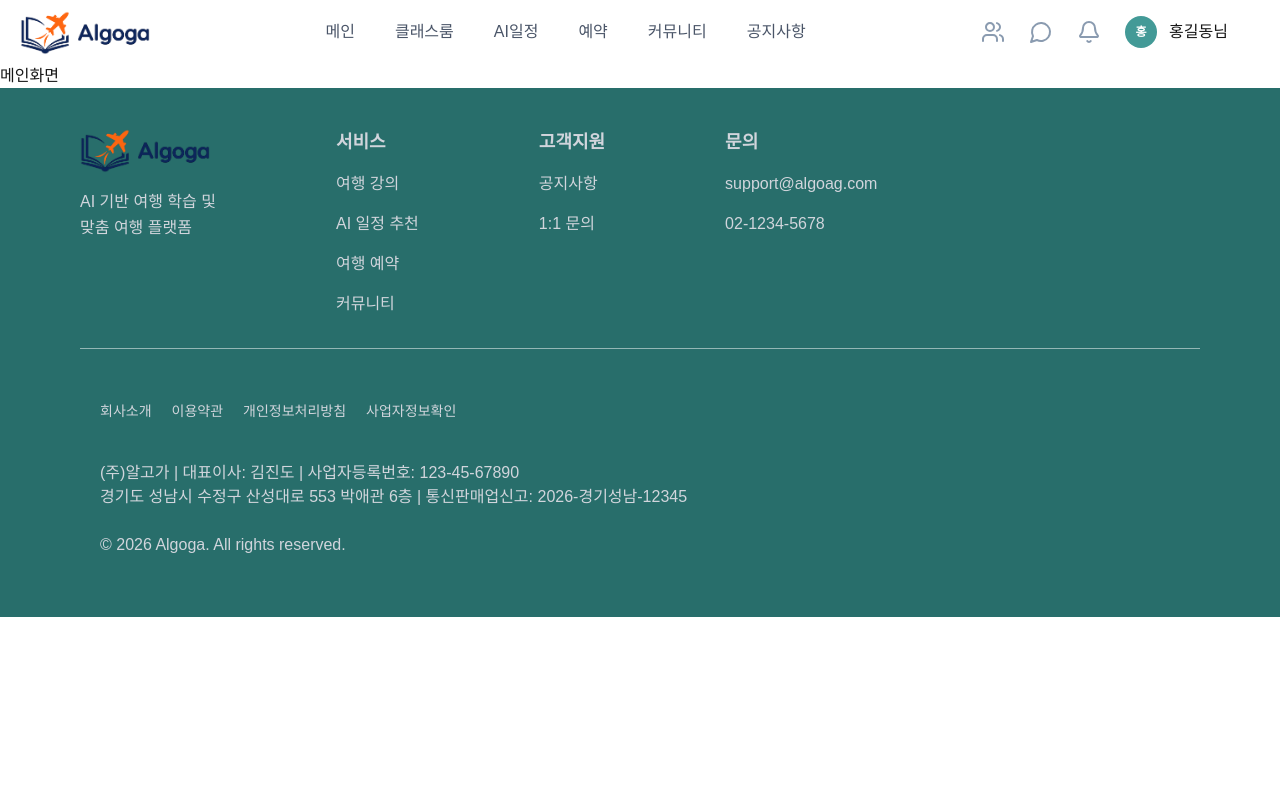
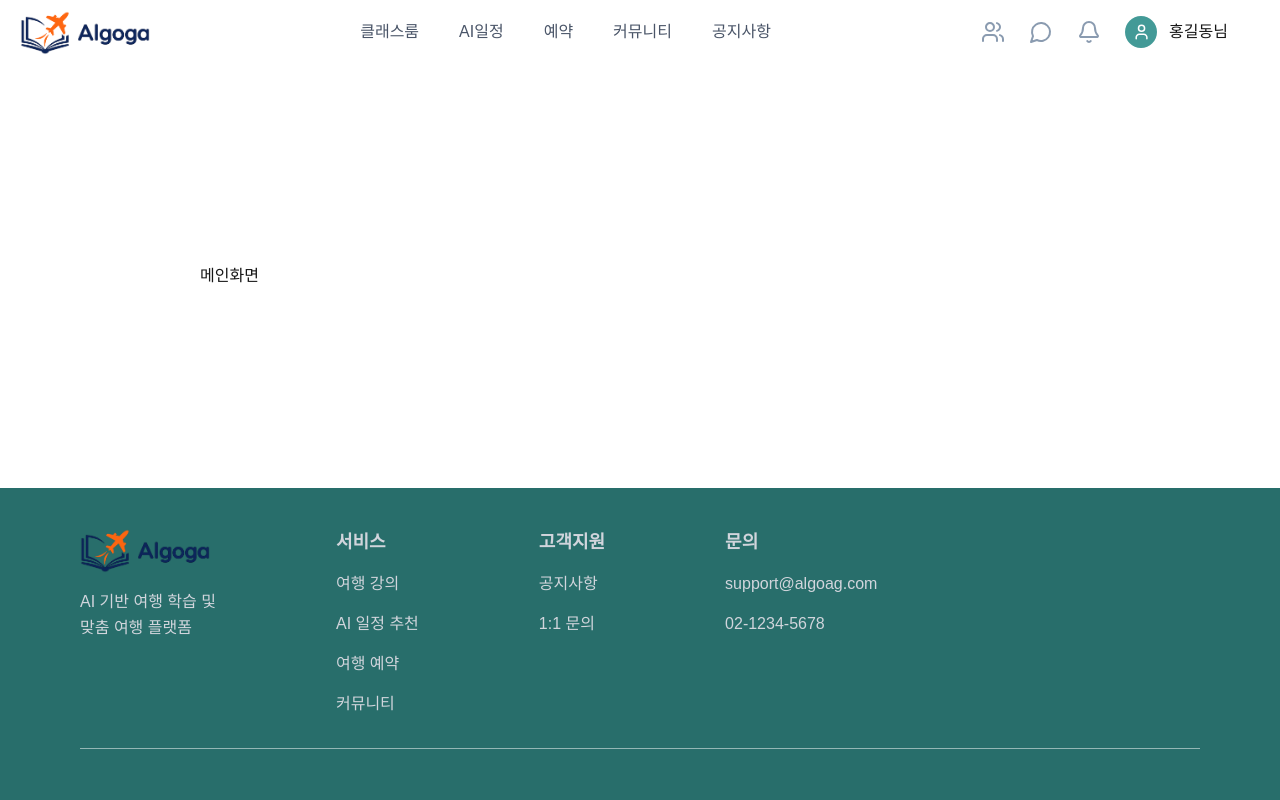
Before and after one commit to kid-mily/Algoga-frontend, a Next.js app: page / in a window 1280 px wide. Shown: the top 800 px of the page. Built offline with nearby package versions, Linux system fonts and the light colour scheme.

Commit message:
[Feature]헤더, 풋터 제작#5

```diff
--- a/src/app/layout.tsx
+++ b/src/app/layout.tsx
@@ -1,4 +1,6 @@
+import Header from "@/features/common/Header";
 import "./globals.css";
+import Footer from "@/features/common/Footer";
 
 export default function RootLayout({
   children,
@@ -7,7 +9,11 @@ export default function RootLayout({
 }>) {
   return (
     <html lang="en">
-      <body>{children}</body>
+      <body>
+        <Header/>
+        {children}
+        <Footer/>
+      </body>
     </html>
   );
 }
--- a/src/app/page.tsx
+++ b/src/app/page.tsx
@@ -1,12 +1,7 @@
-import Footer from "@/features/common/Footer";
-import Header from "@/features/common/Header";
-
 export default function Home() {
   return (
     <>
-    <Header/>
-      <div>메인화면</div>
-    <Footer/>
+      <div className="p-50">메인화면</div>
     </>
   );
 }
--- a/src/features/common/Footer.tsx
+++ b/src/features/common/Footer.tsx
@@ -1,5 +1,3 @@
-'use client'
-
 export default function Footer() {
     return (
         <footer className="bg-[#286E6B] text-gray-300">
@@ -15,17 +13,17 @@ export default function Footer() {
             {/* 서비스 */}
             <div className="flex flex-col gap-4">
                 <p className="font-bold text-lg">서비스</p>
-                <p className="cursor-pointer hover:text-white">여행 강의</p>
-                <p className="cursor-pointer hover:text-white">AI 일정 추천</p>
-                <p className="cursor-pointer hover:text-white">여행 예약</p>
-                <p className="cursor-pointer hover:text-white">커뮤니티</p>
+                <p>여행 강의</p>
+                <p>AI 일정 추천</p>
+                <p>여행 예약</p>
+                <p>커뮤니티</p>
             </div>
 
             {/* 고객지원 */}
             <div className="flex flex-col gap-4">
                 <p className="font-bold text-lg">고객지원</p>
-                <p className="cursor-pointer hover:text-white">공지사항</p>
-                <p className="cursor-pointer hover:text-white">1:1 문의</p>
+                <p>공지사항</p>
+                <p>1:1 문의</p>
             </div>
 
             {/* 문의 */}
--- a/src/features/common/Header.tsx
+++ b/src/features/common/Header.tsx
@@ -1,60 +1,16 @@
-'use client'
-
-import { useState } from "react"
+import Link from "next/link";
+import Navbar from "./Navbar";
+import Profile from "./Profile";
 
 export default function Header() {
 
-    // 임시 테스트용
-    const [user, setUser] = useState({
-        name: '홍길동',
-        lastName: '홍',
-        isLogin: true
-    })
-
-    // 드롭다운 메뉴 열림/닫힘 상태 관리
-    const [isOpen, setIsOpen] = useState(false);
-
     return (
         <header className="bg-white w-full h-16 flex items-center justify-between px-5">
-            <img src="/images/알고가_로고.png" alt="로고" className="w-[130px] h-[45px] cursor-pointer"/>
-            <nav className="flex gap-10 items-center">
-                <p className="text-[#4A5568] font-medium cursor-pointer hover:text-[#286E6B]">메인</p>
-                <p className="text-[#4A5568] font-medium cursor-pointer hover:text-[#286E6B]">클래스룸</p>
-                <p className="text-[#4A5568] font-medium cursor-pointer hover:text-[#286E6B]">AI일정</p>
-                <p className="text-[#4A5568] font-medium cursor-pointer hover:text-[#286E6B]">예약</p>
-                <p className="text-[#4A5568] font-medium cursor-pointer hover:text-[#286E6B]">커뮤니티</p>
-                <p className="text-[#4A5568] font-medium cursor-pointer hover:text-[#286E6B]">공지사항</p>
-            </nav>
-
-            <div className="flex gap-6 items-center pr-5">
-                <img src="/images/FriendIcon.svg" alt="친구" className="w-6 h-6 cursor-pointer" />
-                <img src="/images/ChatIcon.svg" alt="채팅" className="w-6 h-6 cursor-pointer" />
-                <img src="/images/NoticeIcon.svg" alt="알림" className="w-6 h-6 cursor-pointer" />
-
-                {user.isLogin ? (
-                    <div className="relative">
-                        <div
-                            className="flex items-center cursor-pointer"
-                            onClick={() => setIsOpen(!isOpen)}>
-                                <div className="w-8 h-8 bg-[#439A97] rounded-full flex items-center justify-center text-xs font-bold text-white">
-                                    {user.lastName}
-                                </div>
-                            <p className="mx-3">{user.name}님</p>
-                        </div>
-
-                        {isOpen && (
-                            // z-10을 추가해서 메뉴가 다른 컨텐츠 밑으로 숨지 않게 함
-                            <div className="absolute right-0 top-10 w-40 bg-white border rounded-lg shadow-lg p-3 flex flex-col gap-3 z-10">
-                                <p className="cursor-pointer hover:text-[#286E6B]">마이페이지</p>
-                                <hr />
-                                <p className="cursor-pointer hover:text-red-500">로그아웃</p>
-                            </div>
-                        )}
-                    </div>
-                ) : (
-                    <p className="text-[#4A5568] font-medium cursor-pointer hover:underline">로그인</p>
-                )}
-            </div>
+            <Link href='/'>
+                <img src="/images/알고가_로고.png" alt="로고" className="w-[130px] h-[45px] cursor-pointer"/>
+            </Link>
+            <Navbar/>
+            <Profile/>
         </header>
     )
 }
--- /dev/null
+++ b/src/features/common/Navbar.tsx
@@ -0,0 +1,15 @@
+import Link from "next/link";
+
+export default function Navbar() {
+    return (
+        <nav className="flex gap-10 items-center">
+            <Link href="/classroom" >
+            <p className="text-[#4A5568] font-medium cursor-pointer hover:text-[#286E6B]">클래스룸</p>
+            </Link>
+            <p className="text-[#4A5568] font-medium cursor-pointer hover:text-[#286E6B]">AI일정</p>
+            <p className="text-[#4A5568] font-medium cursor-pointer hover:text-[#286E6B]">예약</p>
+            <p className="text-[#4A5568] font-medium cursor-pointer hover:text-[#286E6B]">커뮤니티</p>
+            <p className="text-[#4A5568] font-medium cursor-pointer hover:text-[#286E6B]">공지사항</p>
+        </nav>
+    );
+}
--- /dev/null
+++ b/src/features/common/Profile.tsx
@@ -0,0 +1,48 @@
+'use client'
+
+import { useState } from "react";
+
+export default function Profile() {
+
+    // 임시 테스트용
+    const [user, setUser] = useState({
+        name: '홍길동',
+        lastName: '홍',
+        isLogin: true
+    })
+
+    // 드롭다운 메뉴 열림/닫힘 상태 관리
+    const [isOpen, setIsOpen] = useState(false);
+
+    return (
+        <div className="flex gap-6 items-center pr-5">
+                <img src="/images/FriendIcon.svg" alt="친구" className="w-6 h-6 cursor-pointer" />
+                <img src="/images/ChatIcon.svg" alt="채팅" className="w-6 h-6 cursor-pointer" />
+                <img src="/images/NoticeIcon.svg" alt="알림" className="w-6 h-6 cursor-pointer" />
+
+                {user.isLogin ? (
+                    <div className="relative">
+                        <div
+                            className="flex items-center cursor-pointer"
+                            onClick={() => setIsOpen(!isOpen)}>
+                                <img src="/images/DefaultImg.svg" alt="기본 이미지" className="w-8 h-8 flex items-center justify-center"/>
+                                    {/* 회원가입하고 로그인 하면 기본이미지 고정
+                                        나중에 변경해야 됨*/}
+                            <p className="mx-3">{user.name}님</p>
+                        </div>
+
+                        {isOpen && (
+                            // z-10을 추가해서 메뉴가 다른 컨텐츠 밑으로 숨지 않게 함
+                            <div className="absolute right-0 top-10 w-40 bg-white border rounded-lg shadow-lg p-3 flex flex-col gap-3 z-10">
+                                <p className="cursor-pointer hover:text-[#286E6B]">마이페이지</p>
+                                <hr />
+                                <p className="cursor-pointer hover:text-red-500">로그아웃</p>
+                            </div>
+                        )}
+                    </div>
+                ) : (
+                    <p className="text-[#4A5568] font-medium cursor-pointer hover:underline">로그인</p>
+                )}
+            </div>
+    );
+}
```
Also changed, not shown: public/images/DefaultImg.svg (added).
